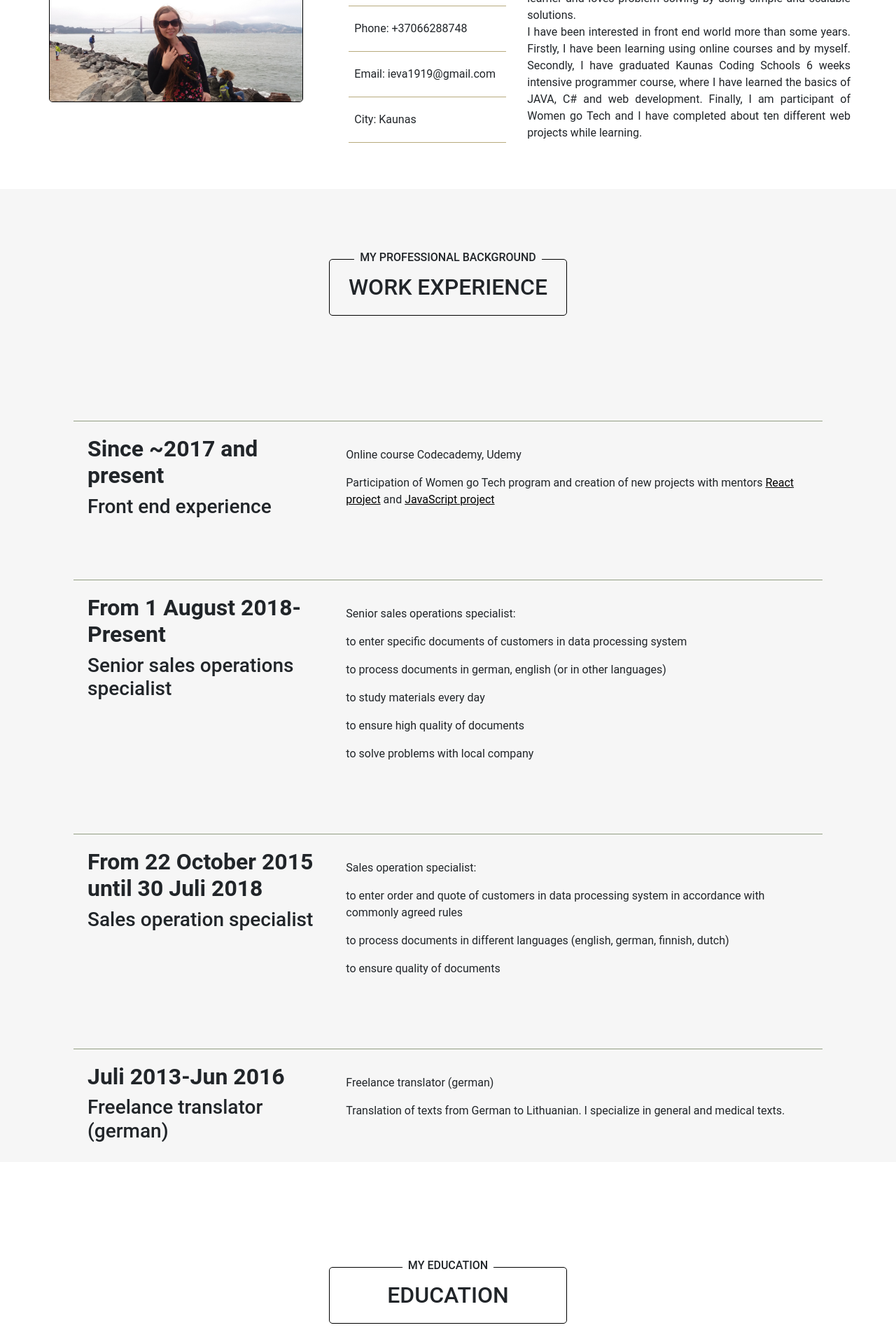
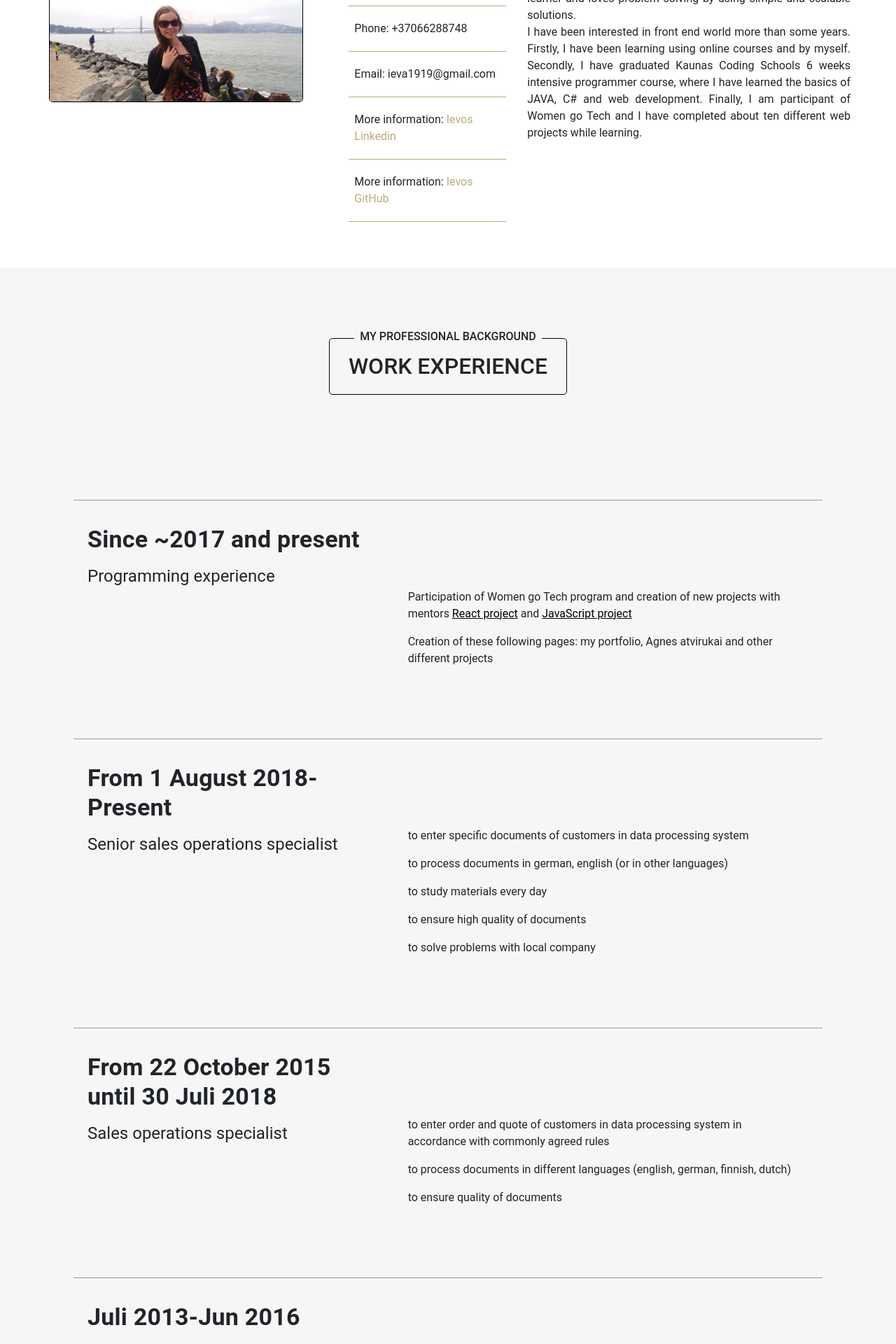
Before and after one commit to ieva1919/Personal-page-with-react, a React (Create React App) app: page / in a window 1280 px wide. Shown: the part 1300-3220 px from the top of the page at 70% size. Built offline with nearby package versions, Linux system fonts and the light colour scheme.

Commit message:
add new component cardeducation

```diff
--- /dev/null
+++ b/src/components/CardExperience.js
@@ -0,0 +1,13 @@
+import React from 'react'
+import Typography from '@material-ui/core/Typography';
+
+
+function CardExperience(props) {
+    return (<div>
+        <Typography variant="h4" >{props.title1}</Typography>
+        <Typography variant="h5">{props.title2}</Typography>
+    </div>
+    )
+}
+
+export default CardExperience;
--- a/src/components/Experience.js
+++ b/src/components/Experience.js
@@ -1,6 +1,7 @@
 import React from 'react'
 import './Experience.scss'
 import BoxHeader from './BoxHeader'
+import CardExperience from './CardExperience'
 
 function Experience() {
     return (<div className="color-darker">
@@ -8,27 +9,30 @@ function Experience() {
         <div className="container" id="experience">
             <div className="work">
                 <div className="row">
-                    <div className="col-sm-4">
-                        <h2>Since ~2017 and present</h2>
-                        <h3>Front end experience</h3>
+                    <div className="col-sm-5">
+                        <CardExperience
+                            title1="Since ~2017 and present"
+                            title2="Programming experience"
+                        />
                     </div>
-                    <div className="col-sm-8">
+                    <div className="col-sm-7">
                         <ul>
-                            <li>Online course Codecademy, Udemy</li>
                             <li>Participation of Women go Tech program and creation of new projects with mentors <a href="https://github.com/ieva1919/WGT-React">React project</a> and <a href="https://github.com/ieva1919/WGT-React">JavaScript project</a></li>
+                            <li>Creation of these following pages: my portfolio, Agnes atvirukai and other different projects</li>
                         </ul>
                     </div>
                 </div>
             </div>
             <div className="work">
                 <div className="row">
-                    <div className="col-sm-4">
-                        <h2>From 1 August 2018-Present</h2>
-                        <h3>Senior sales operations specialist</h3>
+                    <div className="col-sm-5">
+                        <CardExperience
+                            title1="From 1 August 2018-Present"
+                            title2="Senior sales operations specialist"
+                        />
                     </div>
-                    <div className="col-sm-8">
+                    <div className="col-sm-7">
                         <ul>
-                            <li>Senior sales operations specialist:</li>
                             <li>to enter specific documents of customers in data processing system </li>
                             <li>to process documents in german, english (or in other languages) </li>
                             <li>to study materials every day </li>
@@ -40,13 +44,14 @@ function Experience() {
             </div>
             <div className="work">
                 <div className="row">
-                    <div className="col-sm-4">
-                        <h2>From 22 October 2015 until 30 Juli 2018</h2>
-                        <h3>Sales operation specialist</h3>
+                    <div className="col-sm-5">
+                        <CardExperience
+                            title1="From 22 October 2015 until 30 Juli 2018"
+                            title2="Sales operations specialist"
+                        />
                     </div>
-                    <div className="col-sm-8">
+                    <div className="col-sm-7">
                         <ul>
-                            <li>Sales operation specialist:</li>
                             <li>to enter order and quote of customers in data processing system in accordance with commonly agreed rules</li>
                             <li>to process documents in different languages (english, german, finnish, dutch)</li>
                             <li>to ensure quality of documents </li>
@@ -56,20 +61,21 @@ function Experience() {
             </div>
             <div className="work">
                 <div className="row">
-                    <div className="col-sm-4">
-                        <h2>Juli 2013-Jun 2016</h2>
-                        <h3>Freelance translator (german)</h3>
+                    <div className="col-sm-5">
+                        <CardExperience
+                            title1="Juli 2013-Jun 2016"
+                            title2="Freelance translator (german)"
+                        />
                     </div>
-                    <div className="col-sm-8">
+                    <div className="col-sm-7">
                         <ul>
-                            <li>Freelance translator (german)</li>
                             <li>Translation of texts from German to Lithuanian. I specialize in general and medical texts.</li>
                         </ul>
                     </div>
                 </div>
             </div>
         </div>
-    </div>
+    </div >
     )
 }
 
--- a/src/components/Experience.scss
+++ b/src/components/Experience.scss
@@ -15,14 +15,19 @@
         padding: 10px 0;
     }
 
-    li {
+    ul {
+      margin-top: 90px;
+
+      li {
         list-style: none;
         display: block;
-     }
+    }
+
+    }
 
      h4 {
-        padding: 0 15px;
         font-weight: bold;
+        padding: 15px 0;
       }
 
       h2 {
--- a/src/components/Personaldetail.js
+++ b/src/components/Personaldetail.js
@@ -16,7 +16,8 @@ function Personaldetail() {
                         <li className="virsus">Name and surname: Ieva Kavaliauskienė</li>
                         <li>Phone: +37066288748</li>
                         <li>Email: ieva1919@gmail.com</li>
-                        <li>City: Kaunas</li>
+                        <li>More information: <a href="https://www.linkedin.com/in/ieva-kavaliauskien%C4%97-564586bb/" target="blank">Ievos Linkedin</a></li>
+                        <li>More information: <a href="https://github.com/ieva1919" target="blank">Ievos GitHub</a></li>
                     </ul>
 
                 </div>
--- a/src/components/Personaldetail.scss
+++ b/src/components/Personaldetail.scss
@@ -9,11 +9,18 @@
       }
   }
 
-  .details li {
-     list-style: none;
-     display: block;
-     padding: 20px 8px;
-     border-bottom: 1px solid #B8AA7D;
+  .details {
+
+    li {
+      list-style: none;
+      display: block;
+      padding: 20px 8px;
+      border-bottom: 1px solid #B8AA7D;
+
+        a {
+          color: #B8AA7D;
+        }
+    }
   }
 
   .details-header {
--- a/src/components/Portfolio.js
+++ b/src/components/Portfolio.js
@@ -12,7 +12,7 @@ function Portfolio() {
                 <div className="portfolio">
                     <div className="row">
                         <div className="col-md-4 text-center">
-                            <Portfoliocard title="Agnės atvirukai" content="This project is created by using React, SASS, CSS Flexbox and CSS Media query, SASS. The Style of page was created by myself.">
+                            <Portfoliocard title="Agnės atvirukai" content="This project is created by using React, SASS, CSS Flexbox and CSS Media query. The Style of page was created by myself.">
                                 <a href="http://agnesatvirukai.lt/" target="_blank">
                                     <img src="/img/card.jpg" />
                                 </a>
```
Also changed, not shown: src/App.js (+10 -0 lines), src/components/CardEducation.js (added, +9 -0 lines), src/pages/Contact.js (deleted), src/pages/Contact.scss (deleted), src/pages/template.js (added), src/pages/template.scss (added).
